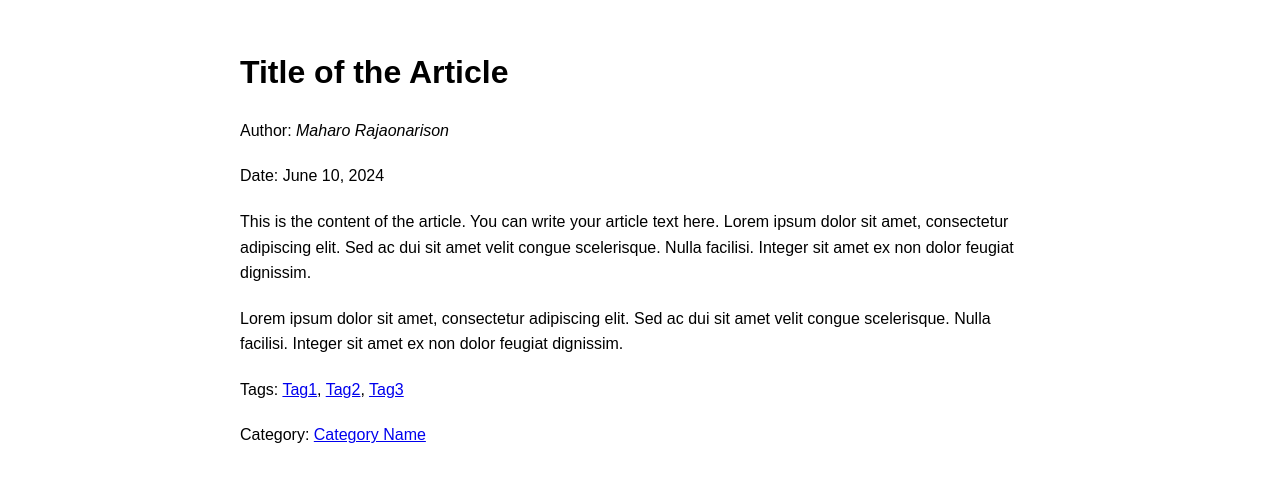
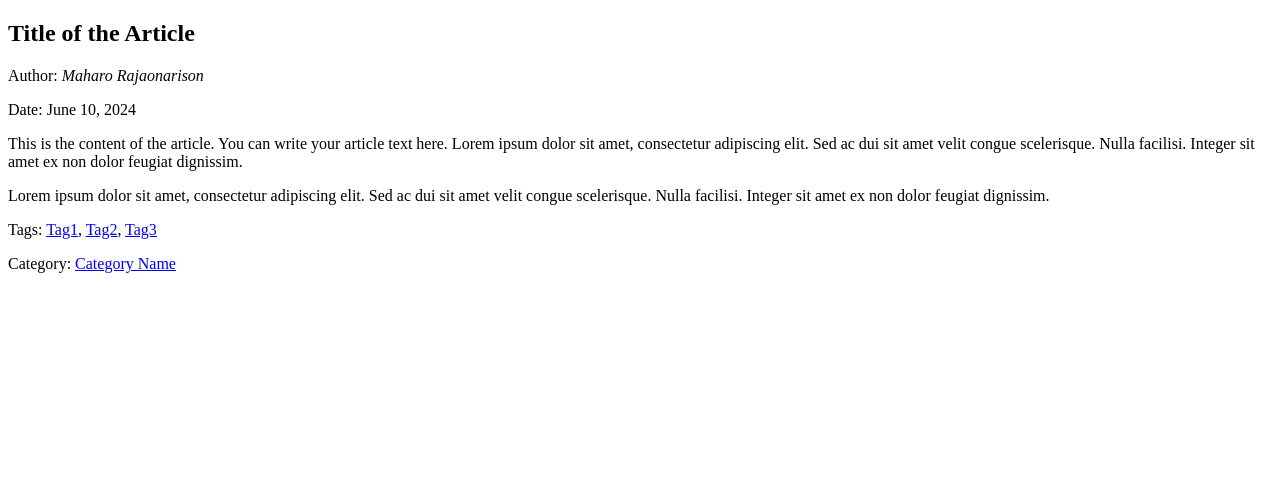
Before and after one commit to JungleMind/tuto_django, a Django app: page / in a window 1280 px wide. Shown: the top 487 px of the page. Run offline with Django 3.2, Linux system fonts and the light colour scheme.

Commit message:
removed css

```diff
--- a/blog/templates/blog/post_list.html
+++ b/blog/templates/blog/post_list.html
@@ -4,28 +4,6 @@
     <meta charset="UTF-8">
     <meta name="viewport" content="width=device-width, initial-scale=1.0">
     <title>Article</title>
-    <style>
-        /* Add your CSS styles here */
-        body {
-            font-family: Arial, sans-serif;
-            line-height: 1.6;
-            margin: 0;
-            padding: 0;
-        }
-        .container {
-            max-width: 800px;
-            margin: 0 auto;
-            padding: 20px;
-        }
-        h1 {
-            font-size: 2em;
-            margin-bottom: 20px;
-        }
-        p {
-            margin-bottom: 20px;
-        }
-        /* Add more styles as needed */
-    </style>
 </head>
 <body>
 
```
